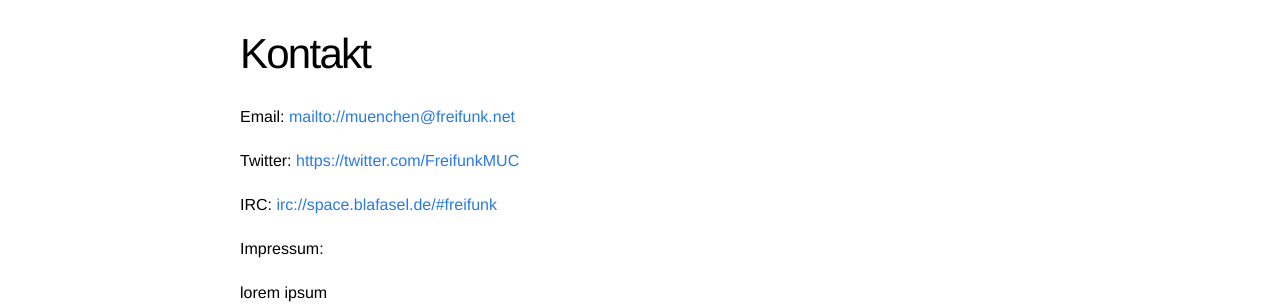
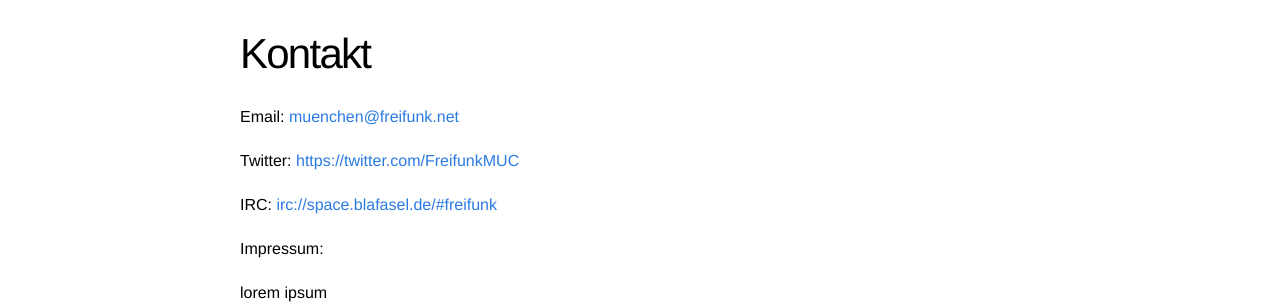
Before and after one commit to freifunkMUC/freifunkmuc.github.io, a Jekyll site: the page built from kontakt.md, in a window 1280 px wide. Shown: the part 188-492 px from the top of the page. Built offline with Jekyll 4.4.1, drawn with Linux system fonts in a browser that asks for light colours.

Commit message:
mailto jetzt an der richtigen stelle im code -.-

```diff
--- a/kontakt.md
+++ b/kontakt.md
@@ -4,7 +4,7 @@ title: Kontakt
 permalink: /kontakt/
 ---
 
-Email: [mailto://muenchen@freifunk.net](muenchen@freifunk.net)
+Email: [muenchen@freifunk.net](mailto://muenchen@freifunk.net)
 
 Twitter: [https://twitter.com/FreifunkMUC](https://twitter.com/FreifunkMUC)
 
```
